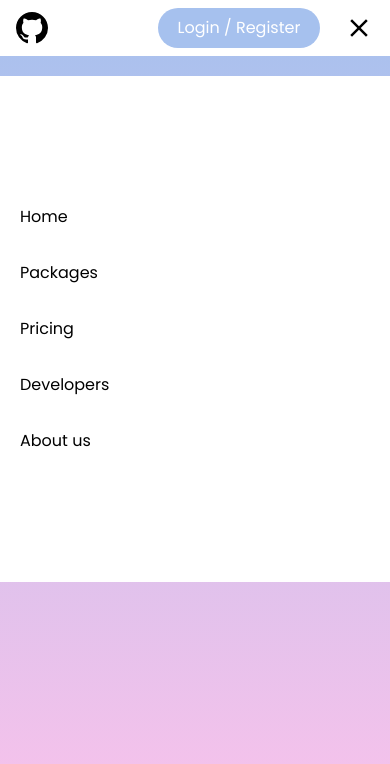
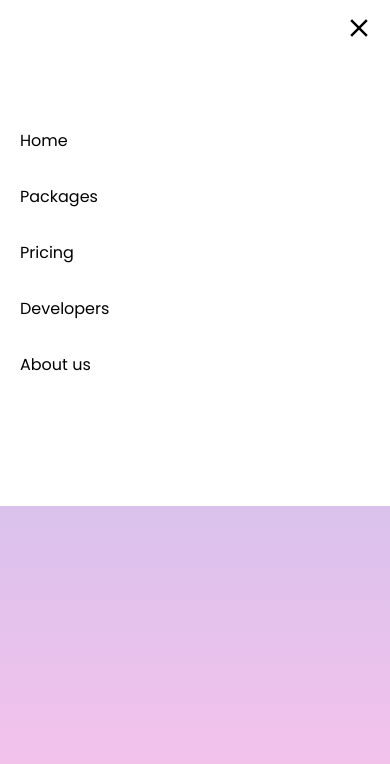
Before and after one commit to cletuskingdom/taiwind-css-navbar, a plain HTML site: page index.html in a window 390 px wide. Both pictures are taken after a click on the element "menu". Drawn offline with nearby package versions, Linux system fonts and the light colour scheme.

Commit message:
Updated the position of the mobile view

```diff
--- a/index.html
+++ b/index.html
@@ -55,7 +55,7 @@
             const navLinks = document.querySelector('.nav-links')
             function onToggleMenu(e){
                 e.name = e.name === 'menu' ? 'close' : 'menu'
-                navLinks.classList.toggle('top-[9%]')
+                navLinks.classList.toggle('top-[0%]')
             }
         </script>
     </body>
```
